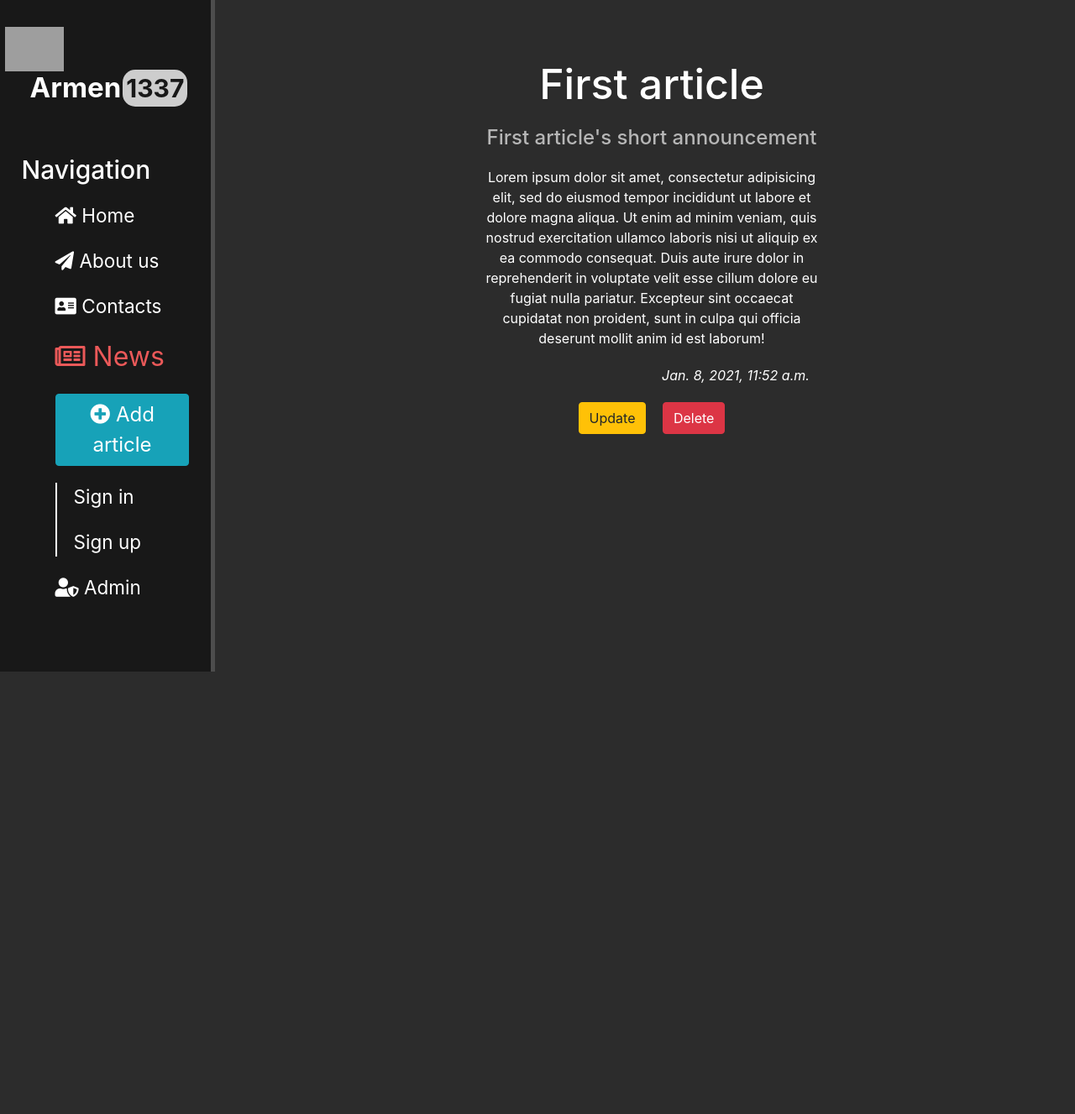
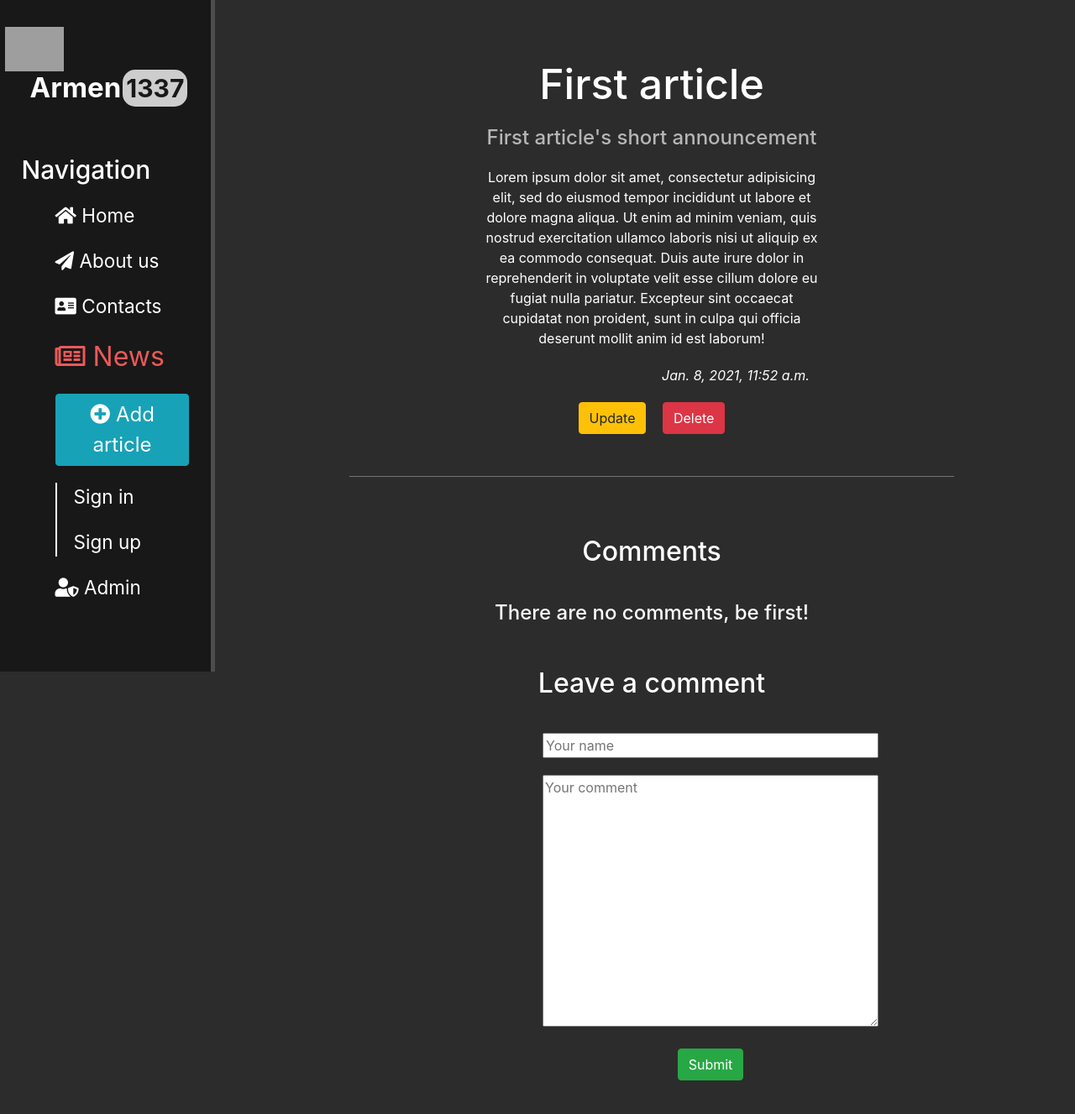
Before and after one commit to arm1337/myproject, a Django app: page /news/1/ in a window 1280 px wide. Shown: the whole page at 84% size. Before the commit the page ends 800 px from the top, so only its background shows below. Run offline with Django 3.2, Linux system fonts and the light colour scheme; data comes from the database, SQL or seed files in the repository; both versions use the stored data as it was after the commit; some libraries are stand-ins or nearby versions; grey boxes are pictures that could not be loaded.

Commit message:
Some changes

```diff
--- a/main/templates/my_layout.html
+++ b/main/templates/my_layout.html
@@ -18,8 +18,8 @@
 			<a href="{% url 'home' %}"><li>{% block home %}<i class="fas fa-home"></i> Home {% endblock %}</li></a>
 			<a href="{% url 'about' %}"><li>{% block about %}<i class="fas fa-paper-plane"></i> About us {% endblock %}</li></a>
 			<a href="{% url 'contacts' %}"><li>{% block contacts %}<i class="fas fa-address-card"></i> Contacts {% endblock %}</li></a>
-			<a href="{% url 'news_home' %}"><li>{% block news %}<i class="far fa-newspaper"></i> News {% endblock %}</li></a>
-			<a href="{% url 'create' %}"><li><button class="btn btn-info"><font size="5px"><i class="fas fa-plus-circle"></i> Add article </font></button></li></a>
+			<a href="{% url 'news:news_home' %}"><li>{% block news %}<i class="far fa-newspaper"></i> News {% endblock %}</li></a>
+			<a href="{% url 'news:create' %}"><li><button class="btn btn-info"><font size="5px"><i class="fas fa-plus-circle"></i> Add article </font></button></li></a>
 			{% if user.is_authenticated %}
 				<a href="{% url 'logout' %}"><li> Logout </li></a>
 			{% else %}
--- a/news/admin.py
+++ b/news/admin.py
@@ -1,5 +1,6 @@
 from django.contrib import admin
 
-from .models import Article
+from .models import Article, Comment
 
 admin.site.register(Article)
+admin.site.register(Comment)
--- a/news/models.py
+++ b/news/models.py
@@ -1,7 +1,7 @@
 from django.db import models
 from django.urls import reverse
 
-from datetime import datetime
+# from datetime import datetime
 
 
 class Article(models.Model):
@@ -22,3 +22,17 @@ class Article(models.Model):
 	class Meta:
 		verbose_name = "Article"
 		verbose_name_plural = "Articles"
+
+
+class Comment(models.Model):
+	article = models.ForeignKey(Article, on_delete = models.CASCADE)
+	author = models.CharField("Author", max_length = 200)
+	comment_content = models.TextField("Comment")
+	comment_date = models.DateTimeField("Comment date", auto_now_add = True)
+
+	def __str__(self):
+		return self.author
+
+	class Meta:
+		verbose_name = "Comment"
+		verbose_name_plural = "Comments"
--- /dev/null
+++ b/news/templates/news/comments.html
@@ -0,0 +1,20 @@
+<h2 style="margin: 70px 0px 40px 0px;"> Comments </h2>
+
+{# regroup article.comment_set.all by id as comment_list #}
+
+{% for comment in article.comment_set.all|dictsort:"id" %}
+	<p><b> {{ comment.author }} </b> - <i> {{ comment.comment_date }} </i></p>
+	<p> {{ comment.comment_content }} </p>
+	<hr style="background-color: gray;">
+{% empty %}
+	<h4 style="margin-bottom: 50px;"> There are no comments, be first! </h4>
+{% endfor %}
+
+<h2 style="margin-bottom: 40px;"> Leave a comment </h2>
+
+<form method="POST" action="{% url 'news:leave_comment' article.id %}">
+	{% csrf_token %}
+	<p>	<input type="text" name="author_name" placeholder="Your name" style="width: 400px;"> </p>
+	<p><textarea name="comment_content" placeholder="Your comment" style="width: 400px; height: 300px;"></textarea></p>
+	<button type="submit" class="btn btn-success"> Submit </button>
+</form>
--- a/news/templates/news/detail.html
+++ b/news/templates/news/detail.html
@@ -13,8 +13,13 @@
 	<h4 style="color: #b6b6b6; margin-top: 20px;">{{article.announcement}}</h4>
 	<p>{{article.article_content}}</p>
 	<p><i style="margin-left: 50%;"> {{ article.pub_date }} </i></p>
-	<p> <a href="{% url 'news-update' article.id %}" class="btn btn-warning"> Update </a>
-	<a href="{% url 'news-delete' article.id %}" class="btn btn-danger" style="margin-left: 15px;"> Delete </a> </p>
+	<p> <a href="{% url 'news:news-update' article.id %}" class="btn btn-warning"> Update </a>
+	<a href="{% url 'news:news-delete' article.id %}" class="btn btn-danger" style="margin-left: 15px;"> Delete </a> </p>
+
+	<hr style="background-color: gray; margin: 50px 0px;">
+	<div style="margin-bottom: 40px;">
+		{% include 'news/comments.html' %}
+	</div>
 </div>
 
 {% endblock %}
--- a/news/urls.py
+++ b/news/urls.py
@@ -2,10 +2,13 @@ from django.urls import path
 
 from . import views
 
+
+app_name = "news"
 urlpatterns = [
 	path('', views.news_home, name='news_home'),
 	path('create/', views.create, name="create"),
 	path('<int:pk>/', views.NewsDetailView.as_view(), name="news-detail"),
+	path('<int:article_id>/leave_comment', views.leave_comment, name="leave_comment"),
 	path('<int:pk>/update', views.NewsUpdateView.as_view(), name="news-update"),
 	path('<int:pk>/delete', views.NewsDeleteView.as_view(), name="news-delete"),
 ]
--- a/news/views.py
+++ b/news/views.py
@@ -1,8 +1,8 @@
-from django.shortcuts import render, redirect
-# from django.http import Http404
+from django.shortcuts import render, redirect, reverse
+from django.http import Http404, HttpResponseRedirect
 from django.views.generic import DetailView, UpdateView, DeleteView   # ListView
 
-from .models import Article
+from .models import Article, Comment
 from .forms import ArticleForm
 
 
@@ -43,4 +43,14 @@ def create(request):
 		'error': error,
 	}
 
-	return render (request, 'news/create.html', data)
+	return render(request, 'news/create.html', data)
+
+def leave_comment(request, article_id):
+	try:
+		a = Article.objects.get( id = article_id )
+	except:
+		raise Http404("Article does not exist!")
+
+	a.comment_set.create(author = request.POST['author_name'], comment_content = request.POST['comment_content'])
+
+	return HttpResponseRedirect( reverse( "news:news-detail", args = [ a.id, ] ) )
```
Also changed, not shown: news/forms.py (+15 -5 lines), db.sqlite3, news/migrations/0002_auto_20210118_1332.py (added).
